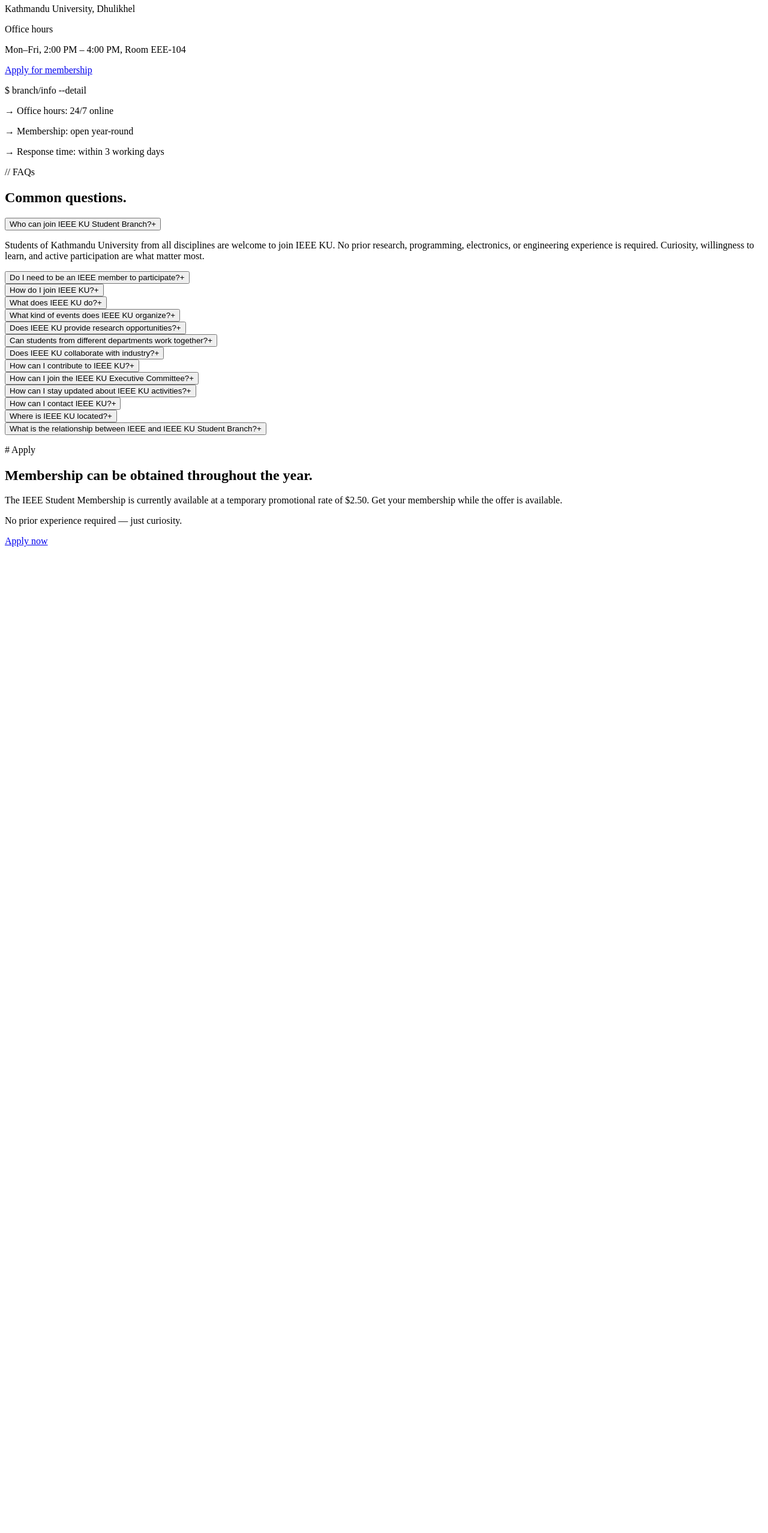
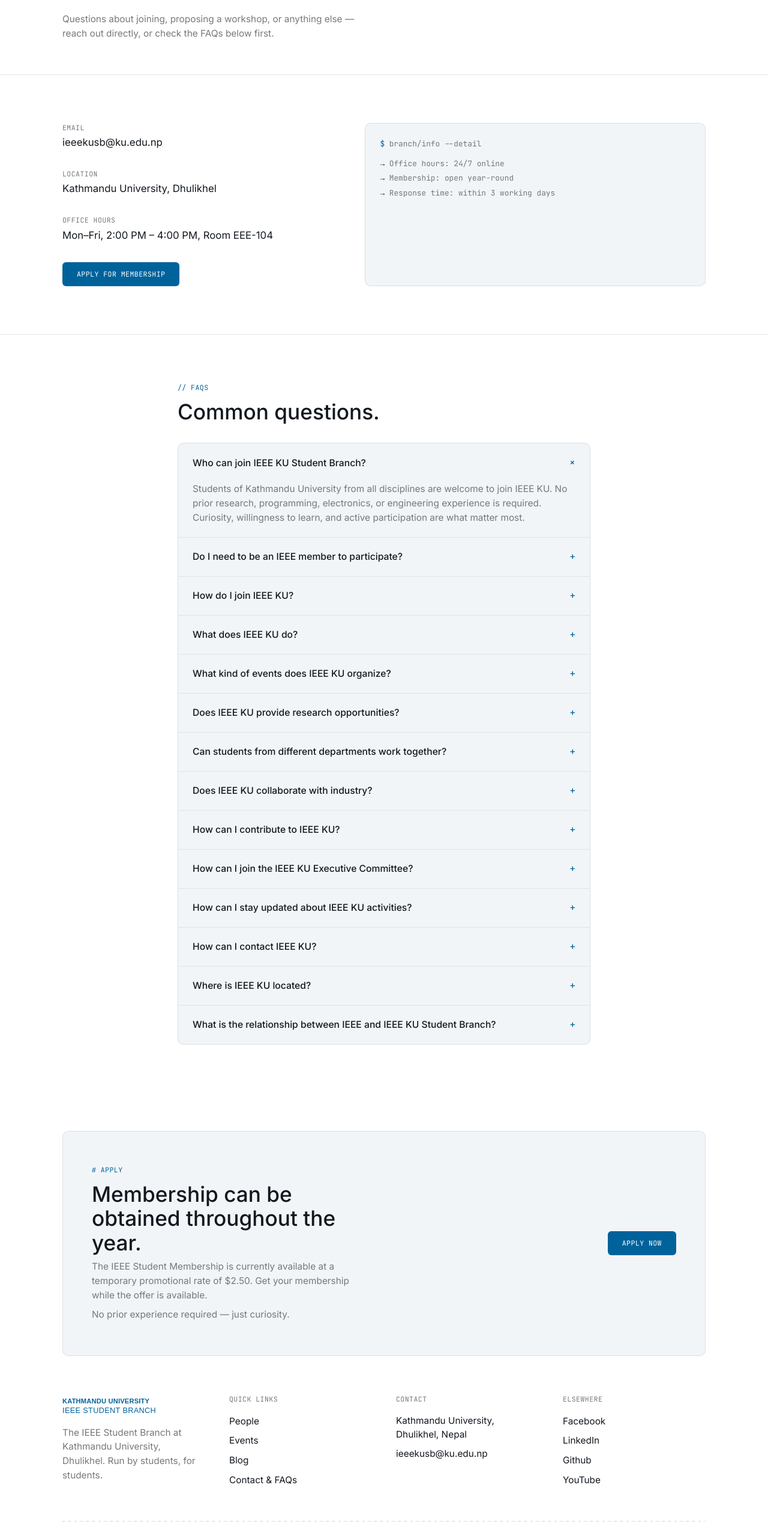
Before and after one commit to ieeeku/webpage, a Next.js app: page /contact in a window 1280 px wide. Shown: the part 231-2786 px from the top of the page at 60% size. Before the commit the page ends 1150 px from the top, so only its background shows below. Built offline with nearby package versions, Linux system fonts and the light colour scheme.

Commit message:
add: page, global css, layout, pages, not-found

```diff
--- /dev/null
+++ b/app/globals.css
@@ -0,0 +1,87 @@
+@tailwind base;
+@tailwind components;
+@tailwind utilities;
+
+:root {
+  color-scheme: light;
+}
+
+* {
+  border-color: rgba(117, 120, 123, 0.22);
+}
+
+html {
+  scroll-behavior: smooth;
+}
+
+body {
+  background-color: #ffffff;
+  color: #12181f;
+}
+
+::selection {
+  background-color: #00629b;
+  color: #ffffff;
+}
+
+/* Visible keyboard focus, respecting the single-accent rule */
+a:focus-visible,
+button:focus-visible {
+  outline: 2px solid #00629b;
+  outline-offset: 3px;
+  border-radius: 4px;
+}
+
+/* Cards read as flat surfaces against the white page — a thin hairline
+   stands in for the "1px light-gray border" IEEE's own card pattern uses. */
+.bg-surface {
+  border: 1px solid rgba(117, 120, 123, 0.18);
+}
+
+/* Faint circuit-node texture used behind the hero. Flat colors only, no gradients. */
+
+.grid-texture {
+  background-image:
+    radial-gradient(rgba(117, 120, 123, 0.3) 2px, transparent 1px);
+  background-size: 28px 28px;
+}
+
+.cursor-grid {
+  --spot-x: 50%;
+  --spot-y: 50%;
+  --spot-opacity: 0;
+  background-image:
+    radial-gradient(rgba(0, 98, 155, 0.9) 2px, transparent 1px);
+  background-size: 28px 28px;
+  opacity: var(--spot-opacity);
+  transition: opacity 0.25s ease;
+  -webkit-mask-image: radial-gradient(
+    160px circle at var(--spot-x) var(--spot-y),
+    black 0%,
+    transparent 100%
+  );
+  mask-image: radial-gradient(
+    160px circle at var(--spot-x) var(--spot-y),
+    black 0%,
+    transparent 100%
+  );
+}
+.scanline-divider {
+  background-image: repeating-linear-gradient(
+    90deg,
+    rgba(117, 120, 123, 0.35) 0,
+    rgba(117, 120, 123, 0.35) 4px,
+    transparent 4px,
+    transparent 10px
+  );
+  height: 1px;
+}
+
+@media (prefers-reduced-motion: reduce) {
+  * {
+    animation-duration: 0.001ms !important;
+    animation-iteration-count: 1 !important;
+    transition-duration: 0.001ms !important;
+    scroll-behavior: auto !important;
+  }
+}
--- /dev/null
+++ b/app/layout.tsx
@@ -0,0 +1,37 @@
+import type { Metadata } from "next";
+import Navbar from "@/components/Navbar";
+import Footer from "@/components/Footer";
+import "./globals.css";
+
+export const metadata: Metadata = {
+  title: {
+    default: "Home — IEEE Kathmandu University Student Branch",
+    template: "%s — IEEE KU Student Branch",
+  },
+  description:
+    "IEEE Kathmandu University Student Branch — the student chapter of IEEE at Kathmandu University, Dhulikhel, Nepal. Technical societies, events, and projects run by students, for students.",
+};
+
+export default function RootLayout({
+  children,
+}: {
+  children: React.ReactNode;
+}) {
+  return (
+    <html lang="en">
+      <head>
+        <link rel="preconnect" href="https://fonts.googleapis.com" />
+        <link rel="preconnect" href="https://fonts.gstatic.com" crossOrigin="anonymous" />
+        <link
+          href="https://fonts.googleapis.com/css2?family=Inter:wght@400;500;600&family=JetBrains+Mono:wght@400;500&display=swap"
+          rel="stylesheet"
+        />
+      </head>
+      <body className="flex min-h-screen flex-col bg-neutral font-sans antialiased">
+        <Navbar />
+        <div className="flex-1">{children}</div>
+        <Footer />
+      </body>
+    </html>
+  );
+}
--- /dev/null
+++ b/app/not-found.tsx
@@ -0,0 +1,89 @@
+"use client";
+
+import React, { useState } from "react";
+import Link from "next/link";
+
+export default function NotFound() {
+  const [cursorPos, setCursorPos] = useState({ x: 0, y: 0, opacity: 0 });
+
+  const handleMouseMove = (e: React.MouseEvent<HTMLDivElement>) => {
+    const rect = e.currentTarget.getBoundingClientRect();
+    const x = e.clientX - rect.left;
+    const y = e.clientY - rect.top;
+    setCursorPos({ x, y, opacity: 1 });
+  };
+
+  const handleMouseLeave = () => {
+    setCursorPos((prev) => ({ ...prev, opacity: 0 }));
+  };
+
+  return (
+    <main
+      onMouseMove={handleMouseMove}
+      onMouseLeave={handleMouseLeave}
+      className="relative  w-full bg-white text-[#12181f] flex flex-col justify-between overflow-hidden px-4 md:px-8 py-6 select-none"
+    >
+      {/* Background Dot Texture */}
+      <div className="absolute inset-0 grid-texture pointer-events-none" />
+
+      {/* Interactive Accent Grid Spotlight */}
+      <div
+        className="absolute inset-0 cursor-grid pointer-events-none"
+        style={
+          {
+            "--spot-x": `${cursorPos.x}px`,
+            "--spot-y": `${cursorPos.y}px`,
+            "--spot-opacity": cursorPos.opacity,
+          } as React.CSSProperties
+        }
+      />
+
+      {/* Main Content Area */}
+      <section className="relative z-10 w-full max-w-2xl mx-auto my-auto py-12 flex flex-col items-start">
+        {/* Large Technical Code Badge */}
+        <div className="inline-block bg-surface bg-white px-3 py-1 mb-6 rounded-sm">
+          <p className="font-mono text-xs uppercase tracking-widest text-[#75787b]">
+          4xx Errors: Client-Side Request Issues
+          </p>
+        </div>
+
+        <h1 className="font-mono text-6xl sm:text-8xl font-bold tracking-tight text-[#12181f] mb-4">
+          404<span className="text-[#00629b]">.</span>
+        </h1>
+
+        <h2 className="text-xl sm:text-2xl font-semibold text-[#12181f] mb-3">
+          Requested resource or page does not exist.
+        </h2>
+
+        <p className="text-base text-[#75787b] leading-relaxed mb-8 max-w-lg">
+          The link you followed may be broken, or the page may have been moved, renamed, or deleted from the server index.
+        </p>
+
+        {/* Scanline Divider */}
+        <div className="scanline-divider w-full mb-8" />
+
+        {/* Navigation & Search Actions Container */}
+        <div className="w-full bg-surface bg-white p-6 rounded-sm shadow-sm">
+          <h3 className="font-mono text-xs font-semibold uppercase tracking-wider text-[#75787b] mb-4">
+            Suggested Navigation Options
+          </h3>
+          <div className="flex flex-col sm:flex-row gap-3">
+            <Link
+              href="/"
+              className="inline-flex items-center justify-center bg-[#00629b] text-white text-sm font-medium px-5 py-2.5 rounded-sm hover:bg-[#004f7c] transition-colors focus-visible:outline-none"
+            >
+              Back to Home
+            </Link>
+            <button
+              onClick={() => window.history.back()}
+              className="inline-flex items-center justify-center bg-white text-[#12181f] border border-[rgba(117,120,123,0.35)] text-sm font-medium px-5 py-2.5 rounded-sm hover:bg-gray-50 transition-colors focus-visible:outline-none"
+            >
+              Previous Page
+            </button>
+          </div>
+        </div>
+      </section>
+
+    </main>
+  );
+}
--- /dev/null
+++ b/app/page.tsx
@@ -0,0 +1,18 @@
+import Hero from "@/components/Hero";
+import Stats from "@/components/Stats";
+import FocusAreas from "@/components/FocusAreas";
+import EventsTeaser from "@/components/EventsTeaser";
+import { MembershipCall } from "@/components/Footer";
+import { Metadata } from "next";
+
+export default function Home() {
+  return (
+    <main>
+      <Hero />
+      <Stats />
+      <FocusAreas />
+      <EventsTeaser />
+      <MembershipCall />
+    </main>
+  );
+}
```
